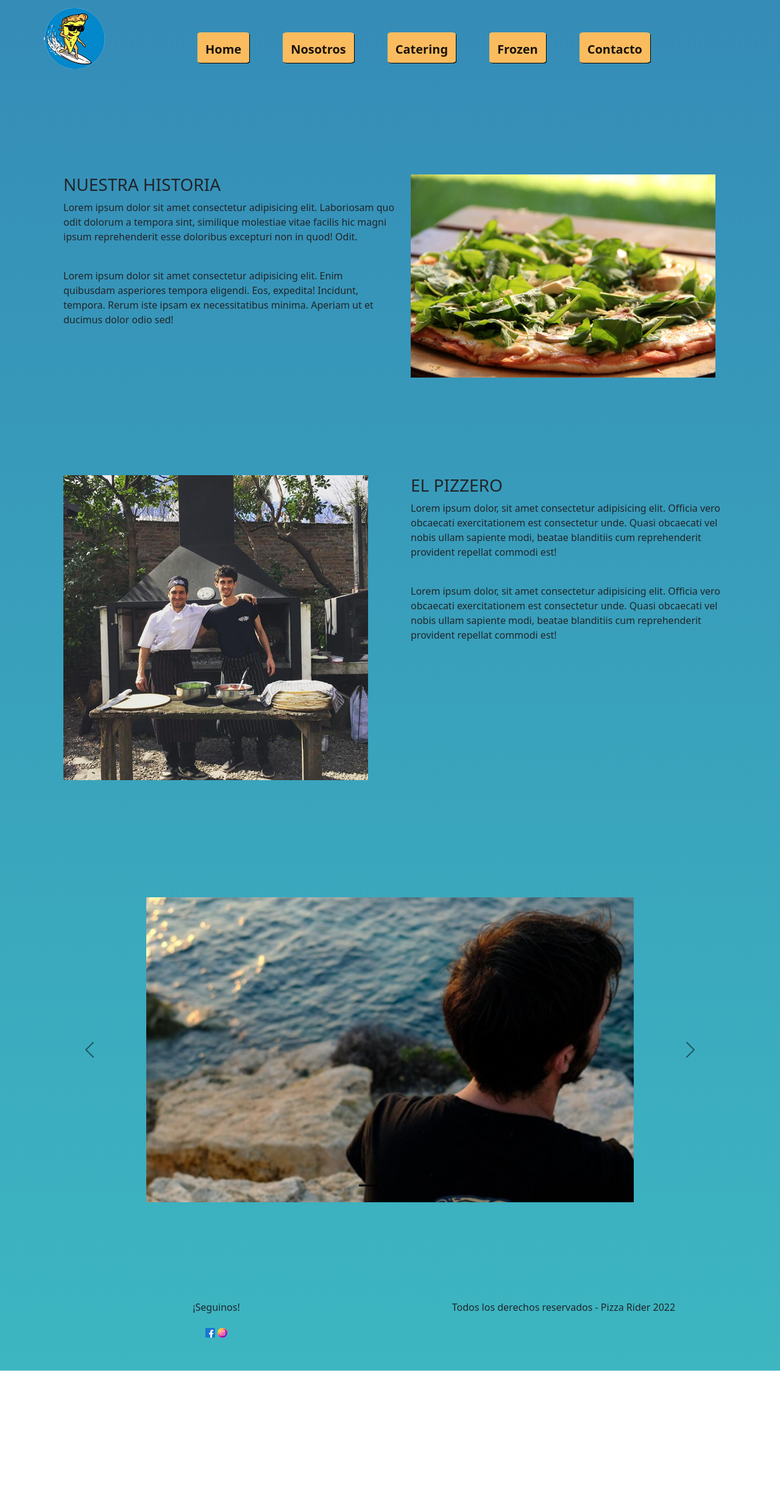
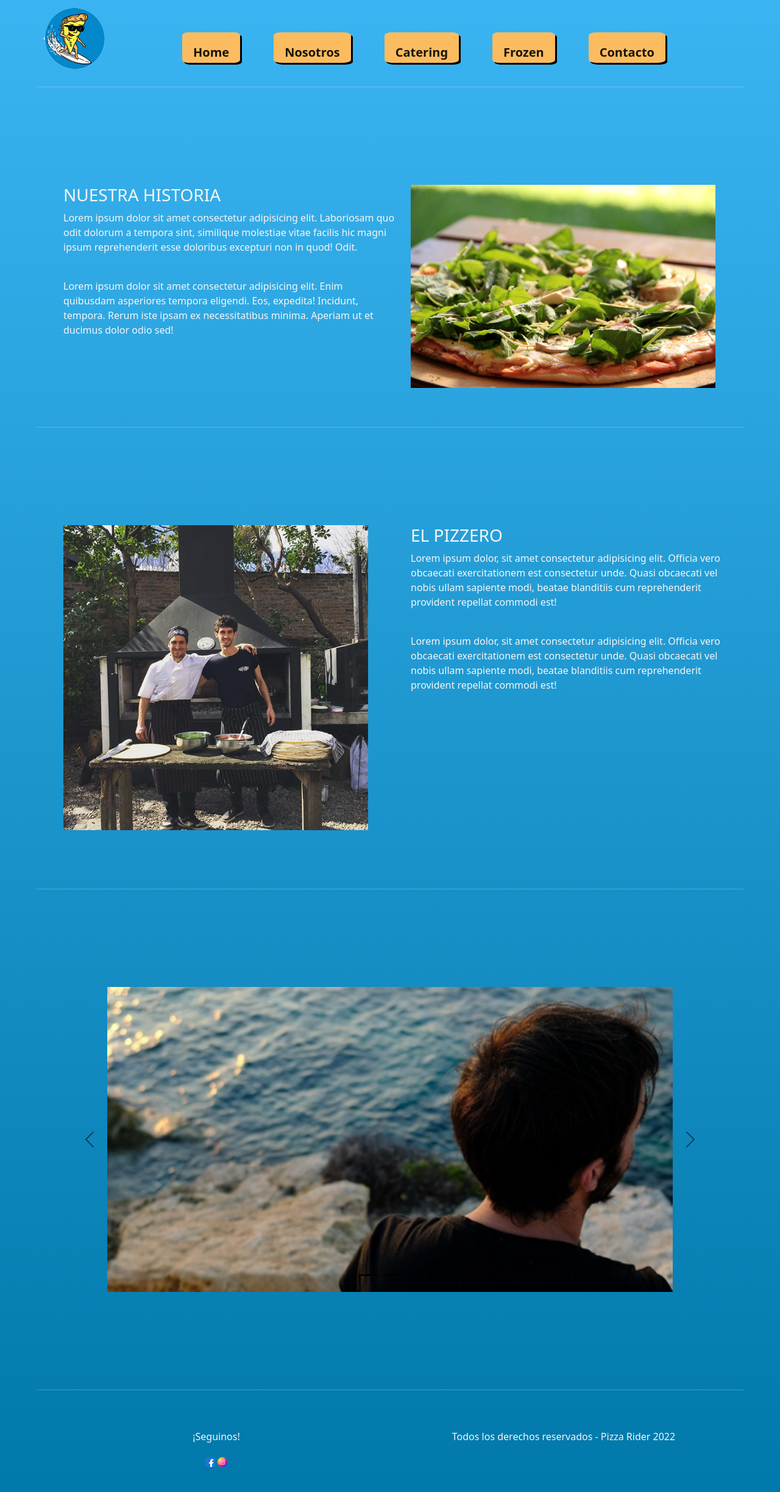
Before and after one commit to Sebastiandelcampo/pizza-rider, a plain HTML site: page pages/nosotros.html in a window 1280 px wide. Shown: the whole page at 61% size. Before the commit the page ends 2247 px from the top, so only its background shows below. Drawn offline with nearby package versions, Linux system fonts and the light colour scheme; files whose address does not match are found by name.

Commit message:
ajustes rama-bs

```diff
--- a/css/estilos.css
+++ b/css/estilos.css
@@ -9,8 +9,8 @@ c
 body{
     margin-left: 60px;
     margin-right: 60px;
-    background-image: linear-gradient(to bottom, #358cb7, rgb(61, 182, 193) );
-
+    background-image: linear-gradient(to bottom, #3AB4F2, #0078AA);
+    color: #F6F6F6;
 }
 
 .logo{
@@ -21,7 +21,6 @@ body{
 .logo img{
     margin-top: 10px;
 }
-
 
 
 header nav ul{
@@ -387,9 +386,6 @@ a:link, a:visited, a:active {
 
 
 
-
-
-
     .imgNews{
         height: 500px;
         width: 500px;
@@ -421,10 +417,7 @@ a:link, a:visited, a:active {
     }
 }
 
-@media  screen and (min-width:992px) {
-    .eventos-txt{
-    }
-}
+
 
 @media  screen and (min-width:993px) {
 
@@ -462,6 +455,20 @@ a:link, a:visited, a:active {
 
 
 @media  screen and (min-width:1024px) {
+
+    nav ul li{
+        padding: 10px;
+        padding-bottom: 10px;
+        background-color: #fbbc5f;
+        font-size: 20px;
+        font-weight: bold;
+        box-shadow: 3px 3px black;
+        border-radius: 10%;
+        text-decoration: none;
+        margin-right: 5px;
+        transition: 0.5s;
+
+    }
 
 
 
@@ -516,8 +523,9 @@ a:link, a:visited, a:active {
 }
 
 .carousel-inner{
+
     height: 500px;
-    width: 800px;
+    width: 80%;
 }
 
 .casamientos{
--- a/pages/nosotros.html
+++ b/pages/nosotros.html
@@ -51,9 +51,13 @@
 
 </header>
 
-
+<div>
+  <hr size="3px" width="100%" color="#F6F6F6">
+</div>
     <!--Main-->
     <main>
+
+    <!--HISTORIA -->
 
        <div class="container historia d-flex justify-content-center">
          <div class="row">
@@ -64,16 +68,21 @@
              </div>
 
              <div class="img-h col-lg-6">
-                 <img src="../img/rider.png" alt="">
+                 <img class="img-fluid" src="../img/rider.png" alt="">
              </div>
 
         </div>
       </div>
 
+      <div>
+        <hr size="3px" width="100%" color="#F6F6F6">
+     </div>
+          <!--PIZZERO -->
+
        <div class="container pizzero d-flex justify-content-center">
          <div class="row">
           <div class="img-p col-lg-6">
-            <img src="../img/pizzero.png" alt="">
+            <img class="img-fluid" src="../img/pizzero.png" alt="">
           </div>
             <div class="col-lg-6">
               <h3 class="titleNos2">EL PIZZERO</h3>
@@ -83,6 +92,9 @@
          </div>
        </div>
 
+      <div>
+        <hr size="3px" width="100%" color="#F6F6F6">
+      </div>
        <!--GALERIA-->
 
        <div id="carouselExampleDark" class="carousel carousel-dark slide" data-bs-ride="carousel">
@@ -95,15 +107,15 @@
         </div>
         <div class="carousel-inner mx-auto">
           <div class="carousel-item active" data-bs-interval="10000">
-            <img src="../img/gal3.png" class="d-block w-100" alt="...">
+            <img src="../img/gal3.png" class="d-block w-100 img-fluid" alt="...">
 
           </div>
           <div class="carousel-item active" data-bs-interval="2000">
-            <img src="../img/gal1.png" class="d-block w-100" alt="...">
+            <img src="../img/gal1.png" class="d-block w-100 img-fluid" alt="...">
 
           </div>
           <div class="carousel-item active">
-            <img src="../img/gal2.png" class="d-block w-100" alt="...">
+            <img src="../img/gal2.png" class="d-block w-100 img-fluid" alt="...">
 
           </div>
         </div>
@@ -118,6 +130,9 @@
       </div>
 
 
+      <div>
+        <hr size="3px" width="100%" color="#F6F6F6">
+     </div>
 
     </main>
 
```
Also changed, not shown: index.html (+15 -3 lines), pages/catering.html (+16 -6 lines), pages/contacto.html (+7 -1 lines), pages/frozen.html (+17 -0 lines).
